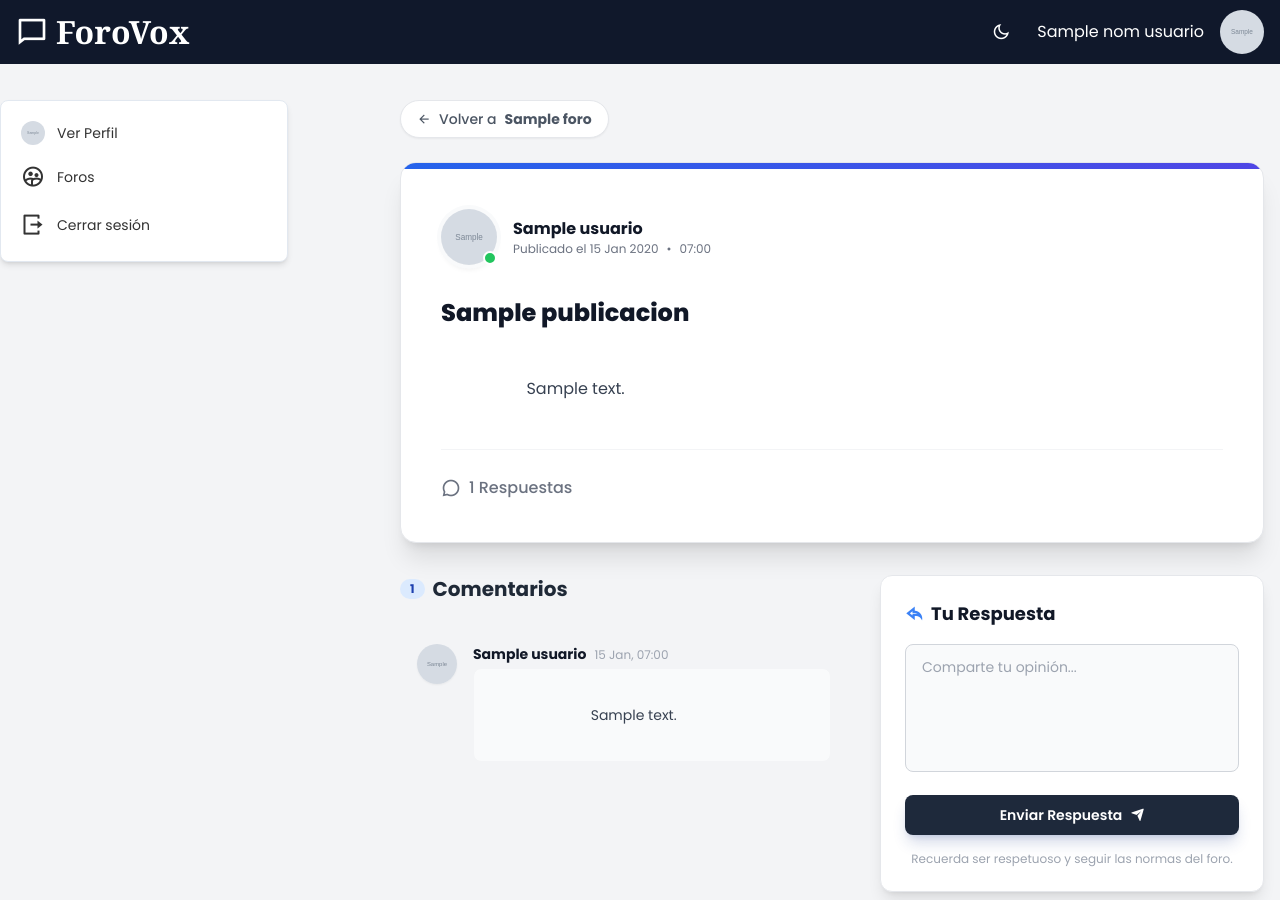
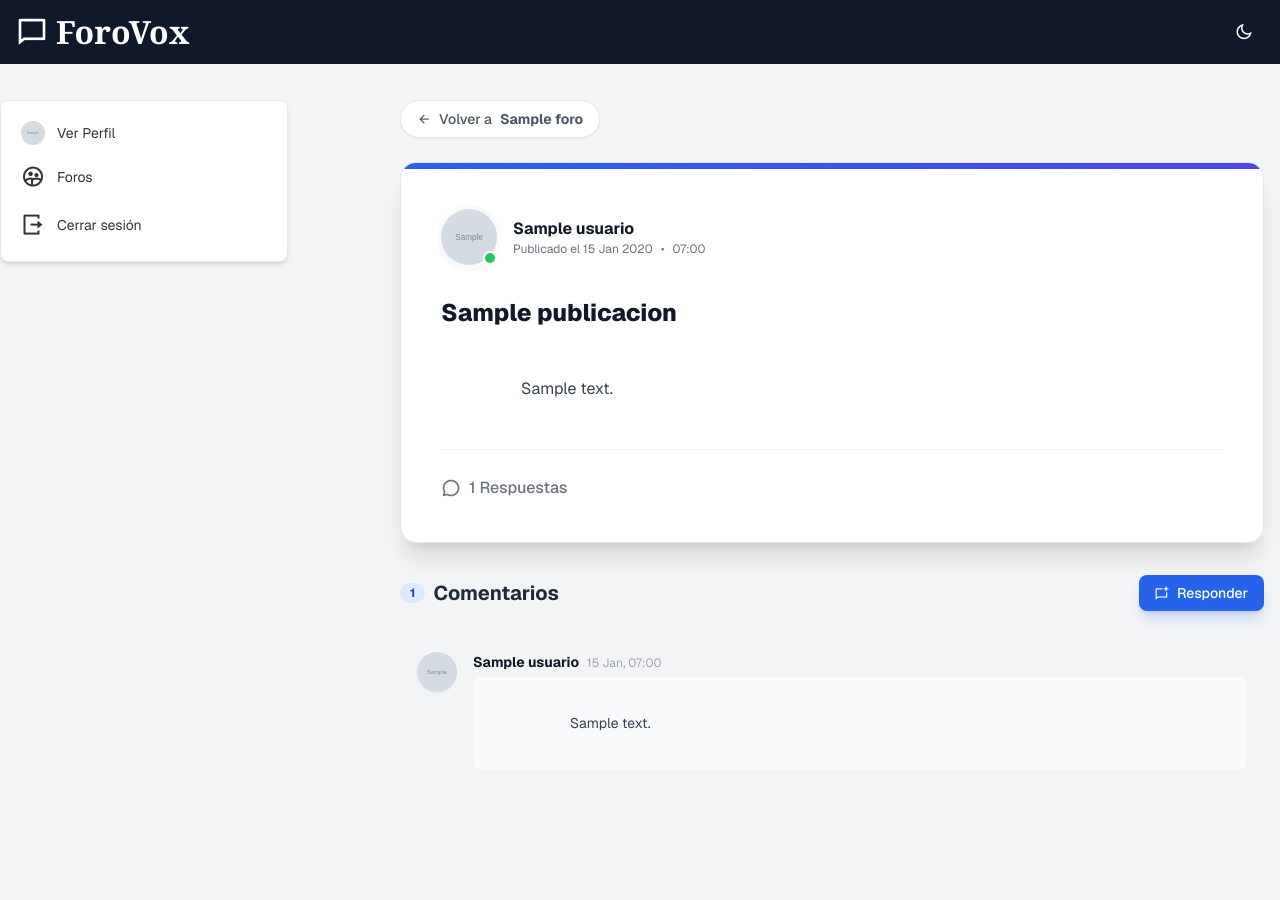
Before and after one commit to johandev21/sistema-de-foros, a Django app: template foros/templates/publicacion.html in a window 1280 px wide. Run offline with Django 5.2, Linux system fonts and the light colour scheme; tables that the repository leaves empty hold one stand-in row (values such as "Sample post"); the template is opened without the code that fills it: values that come from a table or form of the project are taken from there, most other values are stand-ins (such as "Sample title", 1, 10 or a date in 2020); grey boxes marked "Sample" are stand-in pictures; parts of the project's set-up code (start-up, migrations or seed data) failed here and were passed over; some libraries are stand-ins or nearby versions.

```diff
--- a/foros/static/js/publicacion.js
+++ b/foros/static/js/publicacion.js
@@ -1,5 +1,4 @@
 document.addEventListener('DOMContentLoaded', () => {
-  // Código para el menú de la publicación
   const menuIcon = document.querySelector('[data-popover-target="postMenu"]');
   if (menuIcon) {
     const menuId = menuIcon.getAttribute('data-popover-target');
@@ -51,7 +50,6 @@ document.addEventListener('DOMContentLoaded', () => {
     }
   });
 
-  // Código para los menús de las respuestas
   const respuestaMenuIcons = document.querySelectorAll('[data-popover-target^="respuestaMenu"]');
 
   respuestaMenuIcons.forEach((menuIcon) => {
@@ -68,7 +66,6 @@ document.addEventListener('DOMContentLoaded', () => {
     });
   });
 
-  // Código para el modal de eliminación de respuesta
   const deleteRespuestaButtons = document.querySelectorAll('.delete-respuesta-btn');
   const deleteRespuestaModal = document.getElementById('deleteRespuestaModal');
   const cancelRespuestaButton = document.getElementById('cancelRespuestaButton');
@@ -98,7 +95,42 @@ document.addEventListener('DOMContentLoaded', () => {
     });
   }
 
+  const openResponderModalBtn = document.getElementById('openResponderModal');
+  const responderModal = document.getElementById('responderModal');
+  const closeResponderModalBtn = document.getElementById('closeResponderModal');
+  const cancelResponderBtn = document.getElementById('cancelResponderButton');
+
+  if (openResponderModalBtn && responderModal) {
+    console.log('Responder modal elements found');
+    openResponderModalBtn.addEventListener('click', () => {
+      console.log('Responder button clicked');
+      responderModal.classList.remove('hidden');
+    });
+  } else {
+    console.error('Responder modal elements NOT found', { openResponderModalBtn, responderModal });
+  }
+
+  const closeResponderModal = () => {
+    if (responderModal) {
+      responderModal.classList.add('hidden');
+    }
+  };
+
+  if (closeResponderModalBtn) {
+    closeResponderModalBtn.addEventListener('click', closeResponderModal);
+  }
+
+  if (cancelResponderBtn) {
+    cancelResponderBtn.addEventListener('click', closeResponderModal);
+  }
+
   window.addEventListener('click', (event) => {
+    if (event.target === responderModal) {
+      closeResponderModal();
+    }
+    if (event.target === deleteModal) {
+      deleteModal.classList.add('hidden');
+    }
     if (event.target === deleteRespuestaModal) {
       deleteRespuestaModal.classList.add('hidden');
     }
--- a/foros/templates/components/admin-display.html
+++ b/foros/templates/components/admin-display.html
@@ -55,21 +55,19 @@
         </div>
       </div>
 
-      <span class="dark:text-gray-300 hidden sm:block">{{ tipUsuario }}</span>
-
       {% if fotoUsuario %}
       <img
         src="{{ fotoUsuario }}"
         id="profile-image"
         alt="Foto de perfil del usuario"
-        class="size-11 rounded-full"
+        class="size-11 rounded-full xl:hidden"
       />
       {% else %}
       <img
         src="{% static 'imagenes/default-profile.png' %}"
         id="profile-image"
         alt="Foto de perfil del usuario"
-        class="size-11 rounded-full"
+        class="size-11 rounded-full xl:hidden"
       />
       {% endif %}
     </div>
--- a/foros/templates/components/usuario-display.html
+++ b/foros/templates/components/usuario-display.html
@@ -55,21 +55,20 @@
         </div>
       </div>
 
-      <span class="dark:text-gray-300 hidden sm:block">{{ nomUsuario }}</span>
 
       {% if fotoUsuario %}
       <img
         src="{{ fotoUsuario }}"
         id="profile-image"
         alt="Foto de perfil del usuario"
-        class="size-11 rounded-full"
+        class="size-11 rounded-full xl:hidden"
       />
       {% else %}
       <img
         src="{% static 'imagenes/default-profile.png' %}"
         id="profile-image"
         alt="Foto de perfil del usuario"
-        class="size-11 rounded-full"
+        class="size-11 rounded-full xl:hidden"
       />
       {% endif %}
     </div>
--- a/foros/templates/editar_perfil_usuario.html
+++ b/foros/templates/editar_perfil_usuario.html
@@ -13,7 +13,7 @@ ForoVox | Editar Perfil
     {% include 'components/usuario-display.html' %}
 {% endif %}
 
-<div class="flex justify-center min-h-screen bg-gray-100 dark:bg-gray-900 py-8">
+<div class="flex justify-center min-h-screen bg-gray-100 dark:bg-gray-900 pb-8">
   <div class="flex flex-col items-center xl:items-start max-w-7xl w-full px-4 xl:pl-[25rem]">
 
     <form action="{% url 'form_editar_usuario' usuario.id %}" method="POST" enctype="multipart/form-data"
--- a/foros/templates/master.html
+++ b/foros/templates/master.html
@@ -13,12 +13,9 @@
       };
     </script>
 
-    <link rel="preconnect" href="https://fonts.googleapis.com" />
-    <link rel="preconnect" href="https://fonts.gstatic.com" crossorigin />
-    <link
-      href="https://fonts.googleapis.com/css2?family=Poppins:ital,wght@0,100;0,200;0,300;0,400;0,500;0,600;0,700;0,800;0,900&display=swap"
-      rel="stylesheet"
-    />
+    <link rel="preconnect" href="https://fonts.googleapis.com">
+    <link rel="preconnect" href="https://fonts.gstatic.com" crossorigin>
+    <link href="https://fonts.googleapis.com/css2?family=Geist:wght@100..900&display=swap" rel="stylesheet">
     <link
       href="https://cdn.jsdelivr.net/npm/remixicon@4.3.0/fonts/remixicon.css"
       rel="stylesheet"
@@ -51,7 +48,7 @@
   </head>
 
   <body
-    style="font-family: 'Poppins', sans-serif"
+    style="font-family: 'Geist', sans-serif"
     class="bg-gray-100 dark:bg-gray-900 text-gray-900 dark:text-gray-300"
   >
     {% block content %} {% endblock %}
--- a/foros/templates/publicacion.html
+++ b/foros/templates/publicacion.html
@@ -104,13 +104,18 @@ ForoVox | {{ publicacion.titulo }}
         </div>
     </div>
 
-    <div class="grid grid-cols-1 lg:grid-cols-[1fr_auto] gap-8 w-full">
+    <div class="w-full max-w-4xl mx-auto">
 
-        <div class="order-2 lg:order-1 w-full">
-            <h3 class="text-xl font-bold text-gray-800 dark:text-white mb-6 flex items-center gap-2">
+        <div class="flex items-center justify-between mb-6">
+            <h3 class="text-xl font-bold text-gray-800 dark:text-white flex items-center gap-2">
                 <span class="bg-blue-100 text-blue-800 dark:bg-blue-900 dark:text-blue-300 text-xs font-bold px-2.5 py-0.5 rounded-full">{{ respuestas|length }}</span>
                 Comentarios
             </h3>
+            <button id="openResponderModal" class="flex items-center gap-2 px-4 py-2 bg-blue-600 hover:bg-blue-700 text-white text-sm font-medium rounded-lg transition-colors shadow-lg shadow-blue-600/20">
+                <i class="ri-chat-new-line"></i>
+                Responder
+            </button>
+        </div>
 
         <div class="flex flex-col gap-6">
             {% for respuesta in respuestas reversed %}
@@ -175,37 +180,44 @@ ForoVox | {{ publicacion.titulo }}
         </div>
     </div>
 
-        <div class="order-1 lg:order-2 w-full lg:w-80 xl:w-96">
-            <div class="sticky top-24">
-                <div class="bg-white dark:bg-gray-800 shadow-lg rounded-xl border border-gray-200 dark:border-gray-700 p-6">
-                    <h3 class="text-lg font-bold text-gray-900 dark:text-white mb-4 flex items-center gap-2">
+    {% endif %}
+
+  </div>
+</div>
+
+<div id="responderModal" class="fixed inset-0 z-50 px-4 hidden flex items-center justify-center bg-black/60 backdrop-blur-sm transition-opacity">
+    <div class="bg-white dark:bg-gray-800 rounded-2xl shadow-2xl w-full max-w-2xl p-6 transform scale-100 transition-all">
+        <div class="flex justify-between items-center mb-6">
+            <h3 class="text-xl font-bold text-gray-900 dark:text-white flex items-center gap-2">
                 <i class="ri-reply-line text-blue-500"></i> Tu Respuesta
             </h3>
+            <button id="closeResponderModal" class="text-gray-400 hover:text-gray-600 dark:hover:text-gray-200 transition-colors">
+                <i class="ri-close-line text-2xl"></i>
+            </button>
+        </div>
+
         <form action="{% url 'form_crear_respuesta' foro.id publicacion.id %}" method="post" class="flex flex-col gap-4">
             {% csrf_token %}
             <div class="relative">
                 <textarea
                     name="txtrespuesta"
                     placeholder="Comparte tu opinión..."
-                                class="w-full bg-gray-50 dark:bg-gray-900/50 text-gray-800 dark:text-gray-200 border border-gray-300 dark:border-gray-600 rounded-lg px-4 py-3 text-sm transition duration-200 ease focus:outline-none focus:ring-2 focus:ring-blue-500 focus:border-transparent dark:focus:border-transparent placeholder:text-gray-400 dark:placeholder:text-gray-500 resize-none h-32"
+                    class="w-full bg-gray-50 dark:bg-gray-900/50 text-gray-800 dark:text-gray-200 border border-gray-300 dark:border-gray-600 rounded-lg px-4 py-3 text-sm transition duration-200 ease focus:outline-none focus:ring-2 focus:ring-blue-500 focus:border-transparent dark:focus:border-transparent placeholder:text-gray-400 dark:placeholder:text-gray-500 resize-none h-48"
                     required>{{ texto_respuesta|default:'' }}</textarea>
             </div>
+            <div class="flex justify-end gap-3 mt-2">
+                <button type="button" id="cancelResponderButton" class="px-4 py-2.5 text-sm font-medium text-gray-700 dark:text-gray-200 bg-gray-100 dark:bg-gray-700 hover:bg-gray-200 rounded-lg transition-colors">
+                    Cancelar
+                </button>
                 <button type="submit"
-                            class="w-full py-2.5 rounded-lg text-sm font-semibold bg-slate-800 dark:bg-blue-600 text-white transition-all hover:bg-slate-700 dark:hover:bg-blue-700 shadow-lg shadow-blue-900/20 flex justify-center items-center gap-2">
+                    class="px-6 py-2.5 rounded-lg text-sm font-semibold bg-blue-600 text-white transition-all hover:bg-blue-700 shadow-lg shadow-blue-900/20 flex items-center gap-2">
                     Enviar Respuesta <i class="ri-send-plane-fill"></i>
                 </button>
+            </div>
         </form>
         <p class="text-xs text-gray-400 mt-4 text-center">
             Recuerda ser respetuoso y seguir las normas del foro.
         </p>
-                </div>
-            </div>
-        </div>
-
-    </div>
-
-    {% endif %}
-
     </div>
 </div>
 
@@ -234,5 +246,5 @@ ForoVox | {{ publicacion.titulo }}
 {% endblock %}
 
 {% block extra_scripts %}
-<script src="{% static 'js/publicacion.js' %}"></script>
+<script src="{% static 'js/publicacion.js' %}?v={% now 'U' %}"></script>
 {% endblock %}
```
Lines whose indentation alone changed are shown as unchanged.
